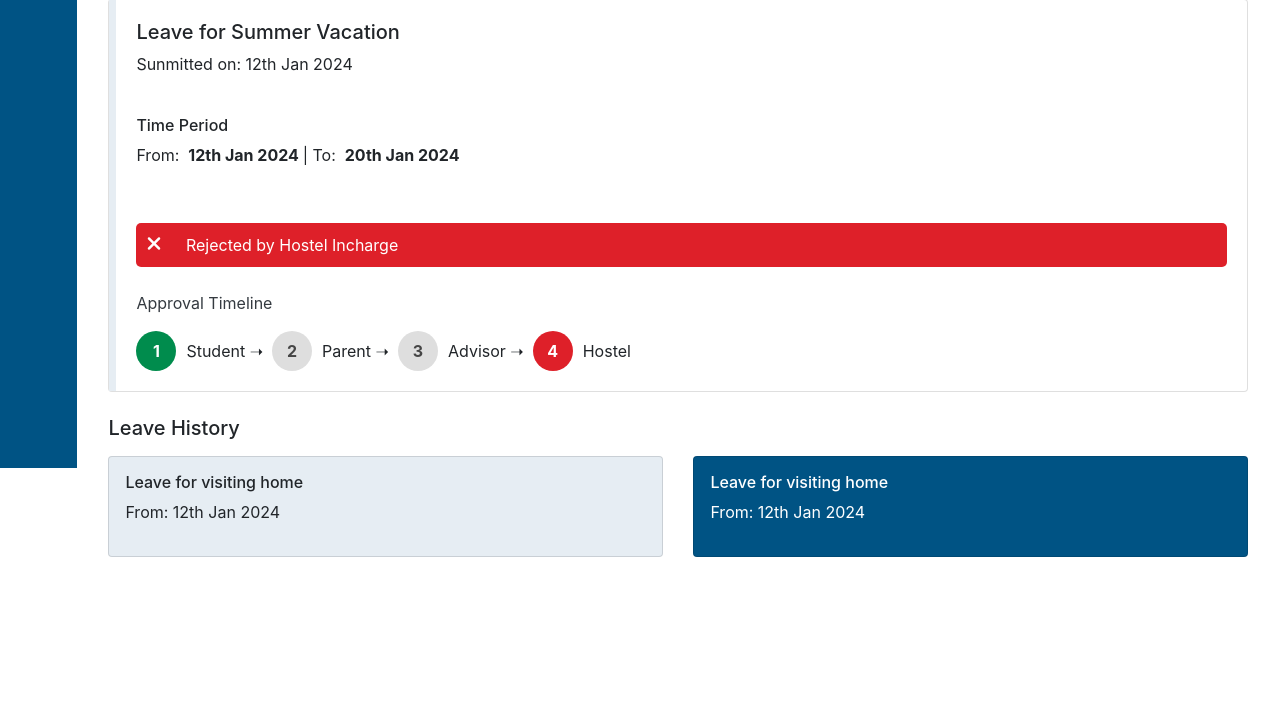
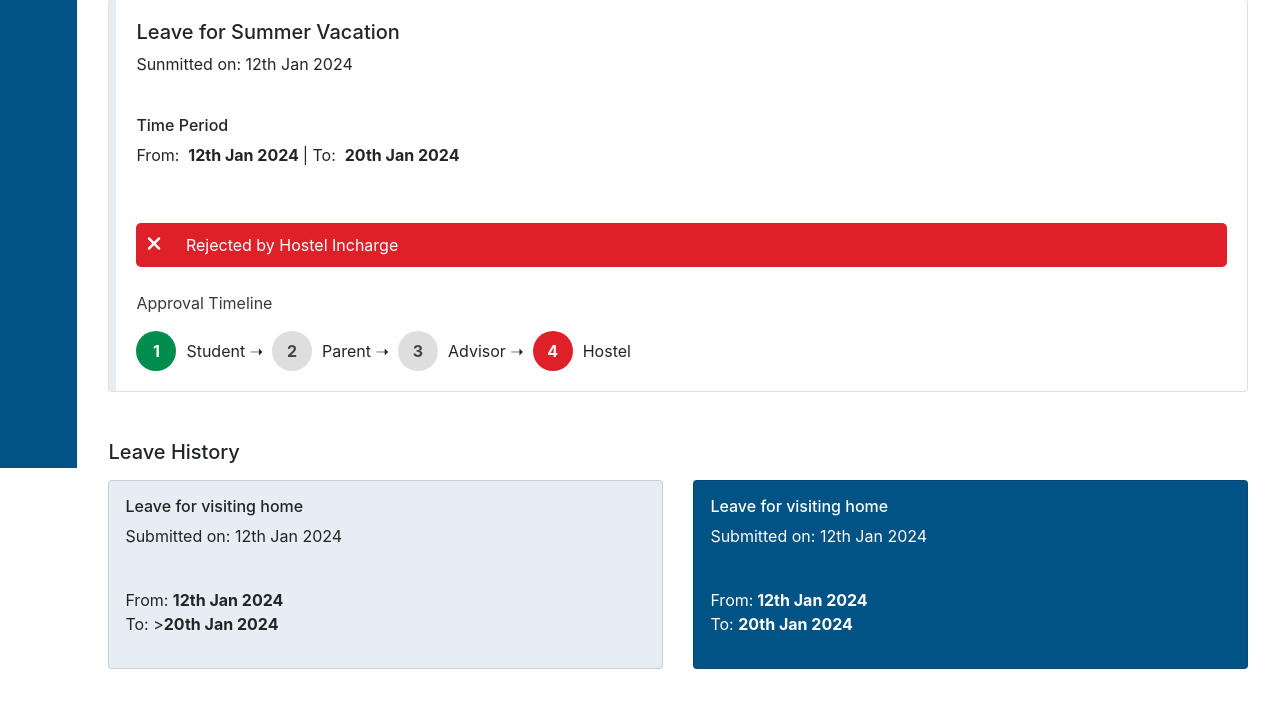
Before and after one commit to sankett13/Advance-Leave-Management-System, a Django app: page / in a window 1280 px wide. Shown: the part 402-1119 px from the top of the page. Before the commit the page ends 959 px from the top, so only its background shows below. Run offline with Django 5.2, Linux system fonts and the light colour scheme; some libraries are stand-ins or nearby versions.

Commit message:
student.html

```diff
--- a/main/templates/Student.html
+++ b/main/templates/Student.html
@@ -78,19 +78,25 @@
 
       </div>
   </div>
-
+<br>
   <h5 class="mt-4">Leave History</h5>
-  <div class="row">
+  <div class="row mb-3">
       <div class="col-md-6">
-          <div class="card p-3 mt-2" style="background-color: #e6edf3;">
+          <div class="card p-3 mt-2 mb-5" style="background-color: #e6edf3;">
               <h6>Leave for visiting home</h6>
-              <p>From: 12th Jan 2024</p>
+              <p>Submitted on: 12th Jan 2024</p>
+              <br>
+              <p class="m-0">From: <b>12th Jan 2024</b></p>
+              <p>To: ><b>20th Jan 2024</b></p>
           </div>
       </div>
       <div class="col-md-6">
           <div class="card p-3 mt-2 text-white" style="background-color: #005384;">
               <h6>Leave for visiting home</h6>
-              <p>From: 12th Jan 2024</p>
+              <p>Submitted on: 12th Jan 2024</p>
+              <br>
+              <p class="m-0">From:<b> 12th Jan 2024</b></p>
+              <p>To: <b>20th Jan 2024</b></p>
           </div>
       </div>
   </div>
```
